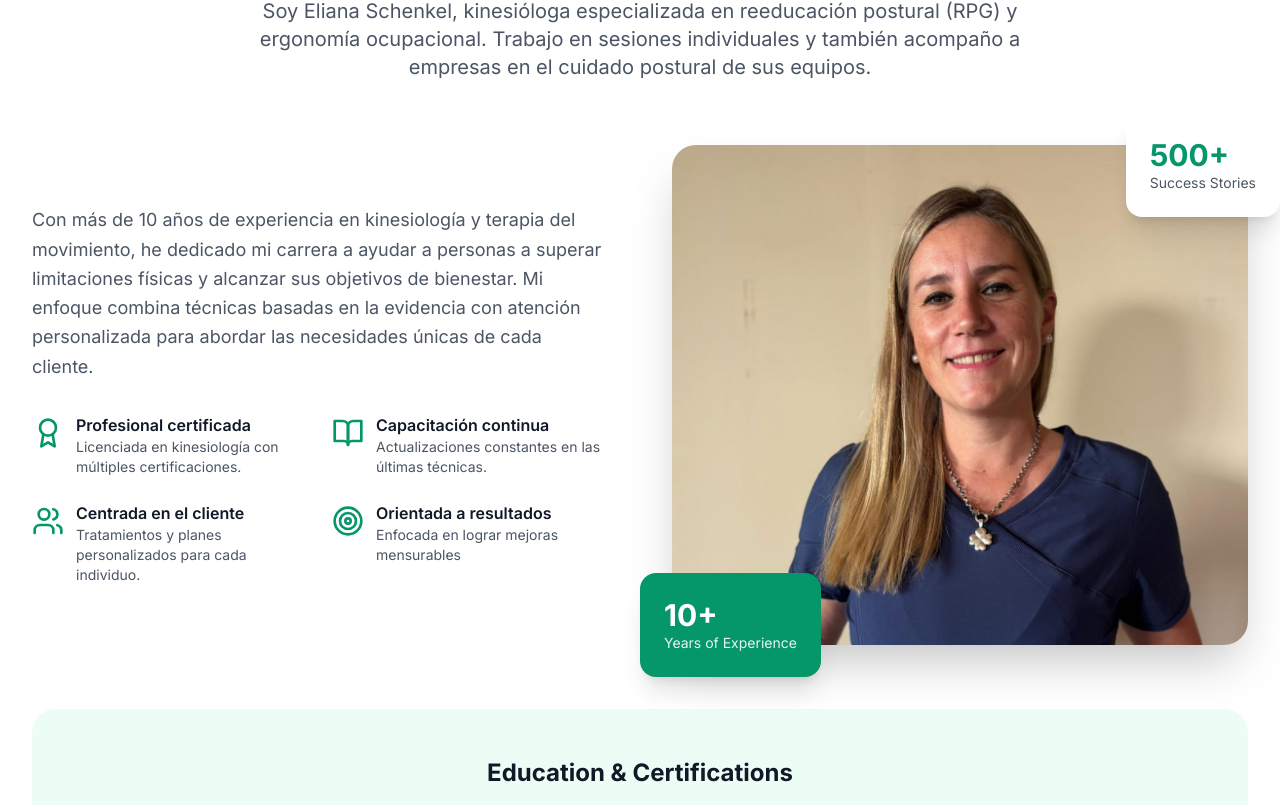
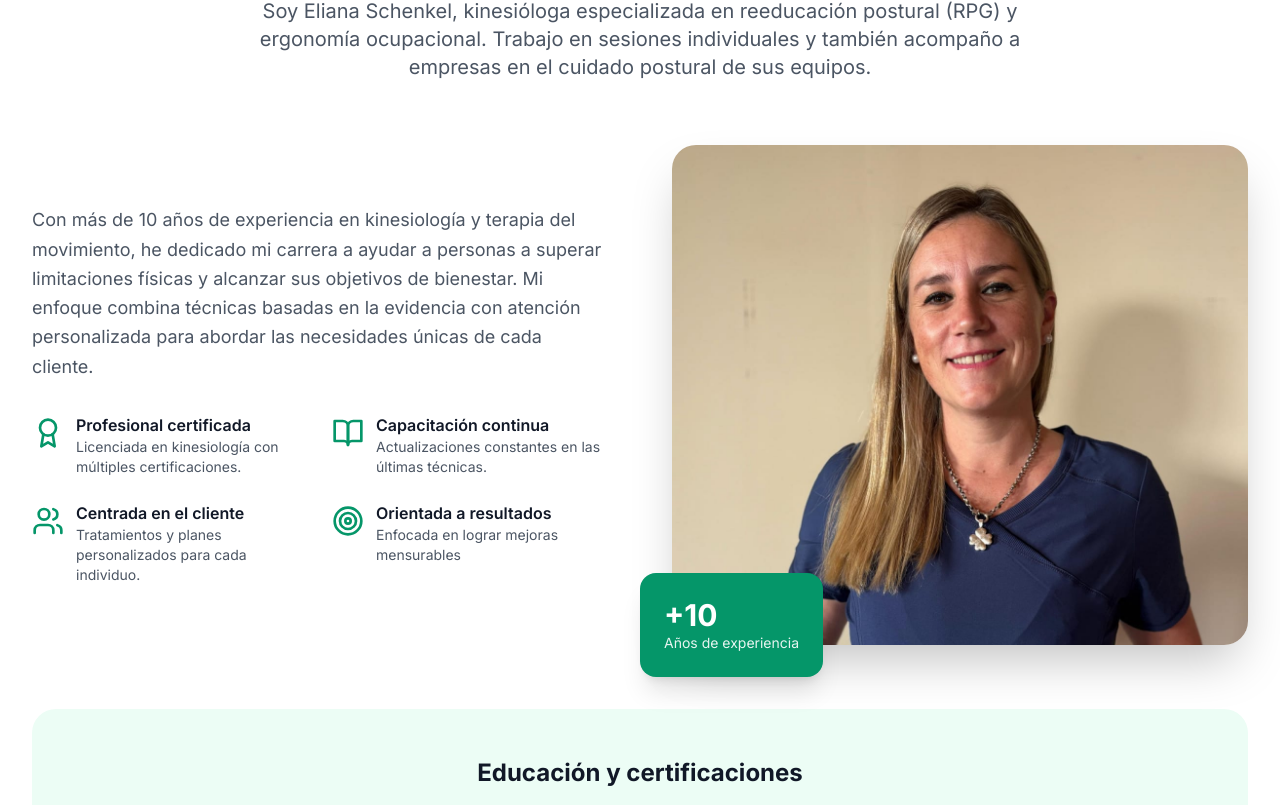
Before and after one commit to neudataing/kinesiologa, a React (Vite) app: page / in a window 1280 px wide. Shown: the part 955-1760 px from the top of the page. Built offline with nearby package versions, Linux system fonts and the light colour scheme.

Commit message:
modified:   src/components/About.tsx

```diff
--- a/src/components/About.tsx
+++ b/src/components/About.tsx
@@ -19,7 +19,7 @@ const About: React.FC = () => {
         >
           <div className="text-center mb-16">
             <h2 className="text-4xl lg:text-5xl font-bold text-gray-900 mb-6">
-              Conocé a<span className="text-emerald-600">Eliana</span>
+              Conocé a <span className="text-emerald-600">Eliana</span>
             </h2>
             <p className="text-xl text-gray-600 max-w-3xl mx-auto">
               Soy Eliana Schenkel, kinesióloga especializada en reeducación postural (RPG) y ergonomía ocupacional. Trabajo en sesiones individuales y también acompaño a empresas en el cuidado postural de sus equipos.
@@ -80,19 +80,15 @@ const About: React.FC = () => {
               </div>
 
               <div className="absolute -bottom-8 -left-8 bg-emerald-600 text-white p-6 rounded-2xl shadow-xl">
-                <div className="text-3xl font-bold">10+</div>
-                <div className="text-sm opacity-90">Years of Experience</div>
+                <div className="text-3xl font-bold">+10</div>
+                <div className="text-sm opacity-90">Años de experiencia</div>
               </div>
 
-              <div className="absolute -top-8 -right-8 bg-white p-6 rounded-2xl shadow-xl">
-                <div className="text-3xl font-bold text-emerald-600">500+</div>
-                <div className="text-sm text-gray-600">Success Stories</div>
-              </div>
             </div>
           </div>
 
           <div className="mt-16 bg-emerald-50 rounded-3xl p-8 lg:p-12">
-            <h3 className="text-2xl font-bold text-gray-900 mb-6 text-center">Education & Certifications</h3>
+            <h3 className="text-2xl font-bold text-gray-900 mb-6 text-center">Educación y certificaciones</h3>
             <div className="grid md:grid-cols-3 gap-8 text-center">
               <div>
                 <div className="bg-white rounded-xl p-6 shadow-sm">
```
